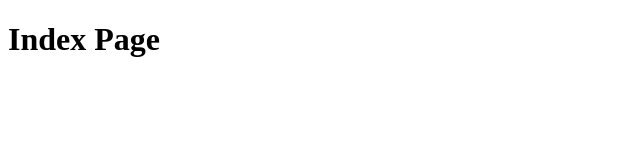
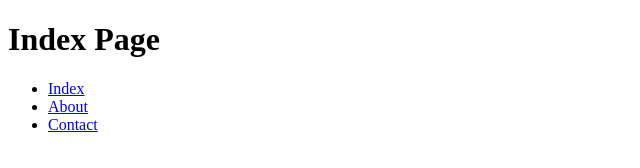
Before and after one commit to robsonraphael/API-Routes, a website: page index.html in a window 1280 px wide. Shown: the whole page, without its empty margins (0-640 px from the left). Drawn offline with Linux system fonts and the light colour scheme.

Commit message:
Update index.html

```diff
--- a/index.html
+++ b/index.html
@@ -8,6 +8,11 @@
 
 <body>
   <h1>Index Page</h1>
+  <ul>
+    <li><a href="/">Index</a></li>
+    <li><a href="/About">About</a></li>
+    <li><a href="/Contact">Contact</a></li>
+  </ul>
 </body>
 
 </html>
```
